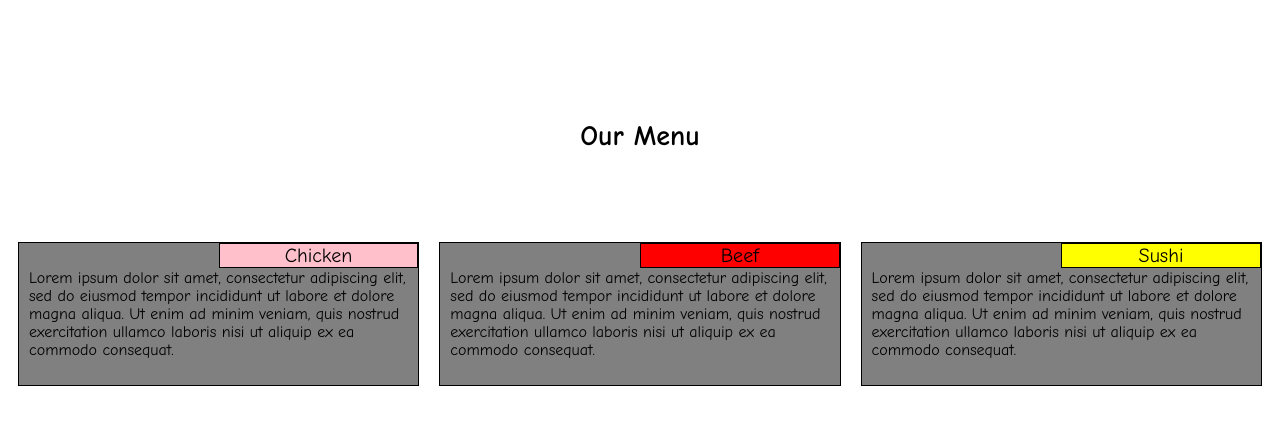
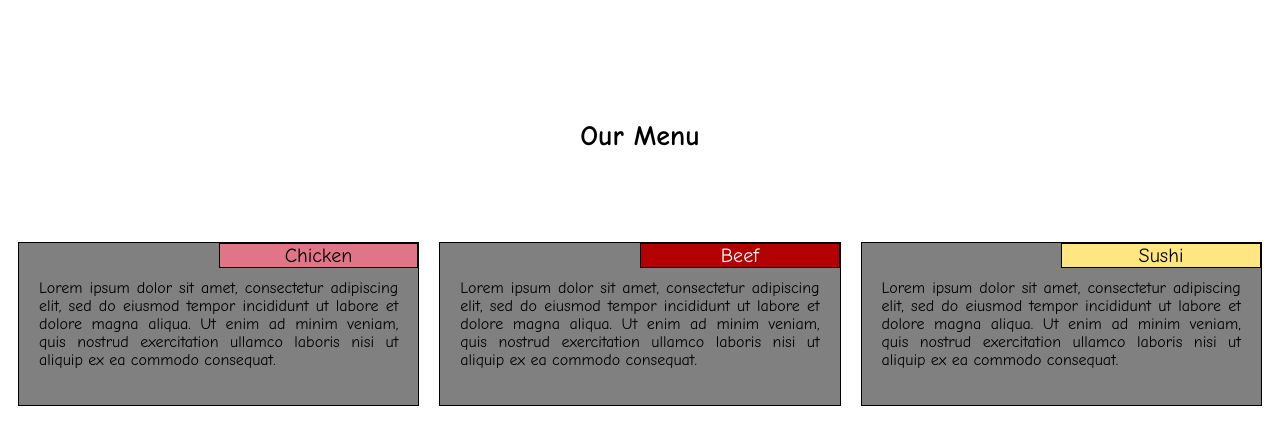
Before and after one commit to ashestovethesky/CourseraHTML, a plain HTML site: page Module2/index.html in a window 1280 px wide. Drawn offline with Linux system fonts and the light colour scheme.

Commit message:
last module 2 assignment modification

```diff
--- a/Module2/css/styles.css
+++ b/Module2/css/styles.css
@@ -28,7 +28,8 @@ div {
 }
 
 p {
-  padding: 10px;
+  padding: 20px;
+  text-align: justify;
 }
 
 /* Responsive */
--- a/Module2/index.html
+++ b/Module2/index.html
@@ -14,7 +14,7 @@
 <section class = "row">
 	<section class="col-lg-4 col-md-6 col-sm-12">
 		<div>
-			<div id="Menu" style="background-color:pink">Chicken</div>
+			<div id="Menu" style="background-color:#e17588">Chicken</div>
 				<p>Lorem ipsum dolor sit amet, consectetur adipiscing elit, sed do eiusmod tempor incididunt ut labore et dolore magna aliqua. Ut enim ad minim veniam, quis nostrud exercitation ullamco laboris nisi ut aliquip ex ea commodo consequat.
 				</p>
 		</div>
@@ -22,7 +22,7 @@
 
 	<section class="col-lg-4 col-md-6 col-sm-12">
 		<div>
-			<div id="Menu" style="background-color:red">Beef</div>
+			<div id="Menu" style="background-color:#b30000; color:white">Beef</div>
 				<p>Lorem ipsum dolor sit amet, consectetur adipiscing elit, sed do eiusmod tempor incididunt ut labore et dolore magna aliqua. Ut enim ad minim veniam, quis nostrud exercitation ullamco laboris nisi ut aliquip ex ea commodo consequat.
 				</p>
 		</div>
@@ -30,7 +30,7 @@
 
 	<section class="col-lg-4 col-md-12 col-sm-12">
 		<div>
-			<div id="Menu" style="background-color:yellow" >Sushi</div>
+			<div id="Menu" style="background-color:#ffe680" >Sushi</div>
 
 				<p>Lorem ipsum dolor sit amet, consectetur adipiscing elit, sed do eiusmod tempor incididunt ut labore et dolore magna aliqua. Ut enim ad minim veniam, quis nostrud exercitation ullamco laboris nisi ut aliquip ex ea commodo consequat.
 				</p>
```
